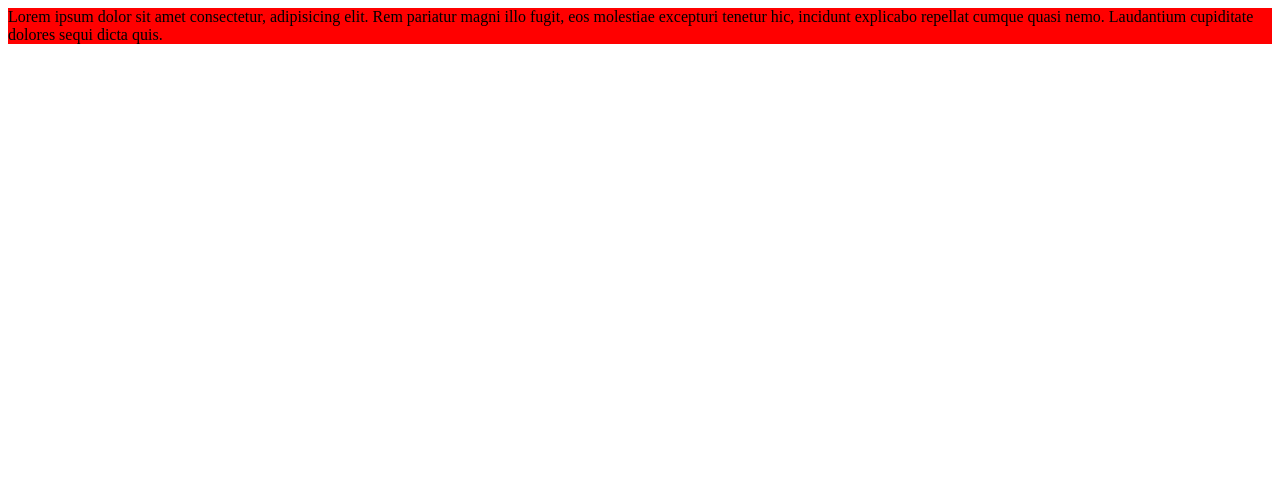
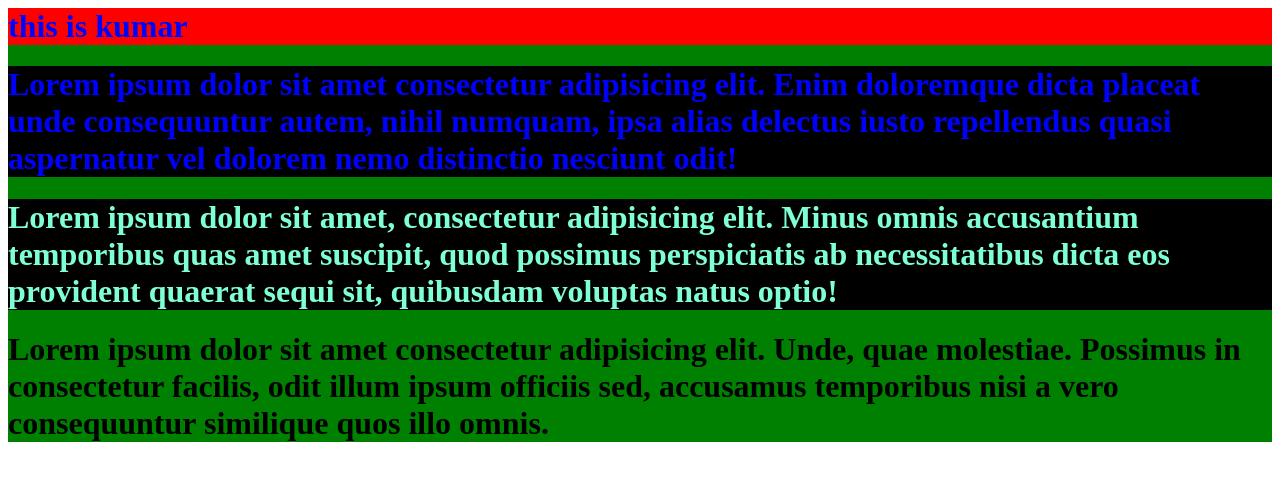
Before and after one commit to kumar9177/FWSD-Days-Files, a plain HTML site: page index.html in a window 1280 px wide. Drawn offline with Linux system fonts and the light colour scheme.

Commit message:
added my css file

```diff
--- a/index.html
+++ b/index.html
@@ -1,9 +1,107 @@
 <html>
     <head>
         <title>CSS</title>
+        <style>
+            /* h1{
+                color:green ;
+                font-size:50px
+            }
+            h2{
+                color:green;
+            }
+            h3{
+                color:pink;
+            }
+            div{
+                color:yello;
+                font-size:30px
+            }
+            li{
+                color:violet;
+                font-size:23px;
+            }
+            img{
+                width:500px;
+                height: 250px;
+            }
+           .group-1{
+                color:red;
+            }
+            .group-2{
+                color:black;
+            }
+            .lg{
+                font-size:25px;
+            }
+            .textsize{
+                font-size:35px;
+            }
+            .light{
+                background-color:red;
+                color: black;
+            }
+            .dark{
+                background-color: brown;
+                color:white;
+            } */
+            .class1{
+                color:blue !important;
+                background:black ;
+
+            }
+            .class2{
+                color:aquamarine;
+                background:black;
+
+            }
+            div{
+                background:green !important;
+            }
+
+        </style>
 
     </head>
     <body>
-        <p style="background-color: red;">Lorem ipsum dolor sit amet consectetur, adipisicing elit. Rem pariatur magni illo fugit, eos molestiae excepturi tenetur hic, incidunt explicabo repellat cumque quasi nemo. Laudantium cupiditate dolores sequi dicta quis.</p>
+        <div>
+        <h1 style="background:red; "class="class1 class2">this is kumar</h1>
+        <h1 class="class1">
+            Lorem ipsum dolor sit amet consectetur adipisicing elit. Enim doloremque dicta placeat unde consequuntur autem, nihil numquam, ipsa alias delectus iusto repellendus quasi aspernatur vel dolorem nemo distinctio nesciunt odit!
+        </h1>
+        <h1 class="class2">Lorem ipsum dolor sit amet, consectetur adipisicing elit. Minus omnis accusantium temporibus quas amet suscipit, quod possimus perspiciatis ab necessitatibus dicta eos provident quaerat sequi sit, quibusdam voluptas natus optio!</h1>
+        <h1 class="lg">Lorem ipsum dolor sit amet consectetur adipisicing elit. Unde, quae molestiae. Possimus in consectetur facilis, odit illum ipsum officiis sed, accusamus temporibus nisi a vero consequuntur similique quos illo omnis.</h1>
+    </div>
+
+
+
+
+    <!-- <h1 class="group-2 lg">hello css</h1>
+    <h1 class="group-2 ks">hello css</h1>
+    <h1 class="group-2">hello css</h1>
+
+
+
+    <h1 class="group-1">hello css</h1>
+    <h1 class="group-1">hello css</h1>
+    <h1 class="group-1">hello css</h1>
+</div>
+<p class="light textsize">
+    Lorem ipsum dolor sit amet consectetur adipisicing elit. Quo consectetur repellat qui? Ex maxime optio esse commodi magni, quae sapiente cum corporis quisquam, quas suscipit eum eveniet cumque et ullam.
+</p>
+<p class="dark ">Lorem ipsum dolor sit amet consectetur adipisicing elit. Voluptatibus, officiis totam quisquam dolores dolor quos hic ipsam odio placeat nemo, tempore asperiores eligendi laboriosam ipsum quo molestiae? Veniam, molestiae quasi.</p> -->
+
+      <!-- <h1  style="color: rgb(232, 213, 10); background-color: black; font-size:70px; font-family: ">hello CSS</h1>
+        <h1 style="color:yellow;   ">Hello CSS</h1>
+        <h1 style="color:red;">hello css</h1>
+        <h2>heading 2</h2>
+        <h3>heading 3</h3>
+        <div>
+        <p  >Lorem ipsum dolor sit amet consectetur, adipisicing elit. Rem pariatur magni illo fugit, eos molestiae excepturi tenetur hic, incidunt explicabo repellat cumque quasi nemo. Laudantium cupiditate dolores sequi dicta quis.</p> -->
+    <!-- </div>
+    <ul>
+        <li>
+            kumarswamy
+        </li>
+        <li>jayanthumar</li>
+    </ul>
     </body>
 </html>
```
